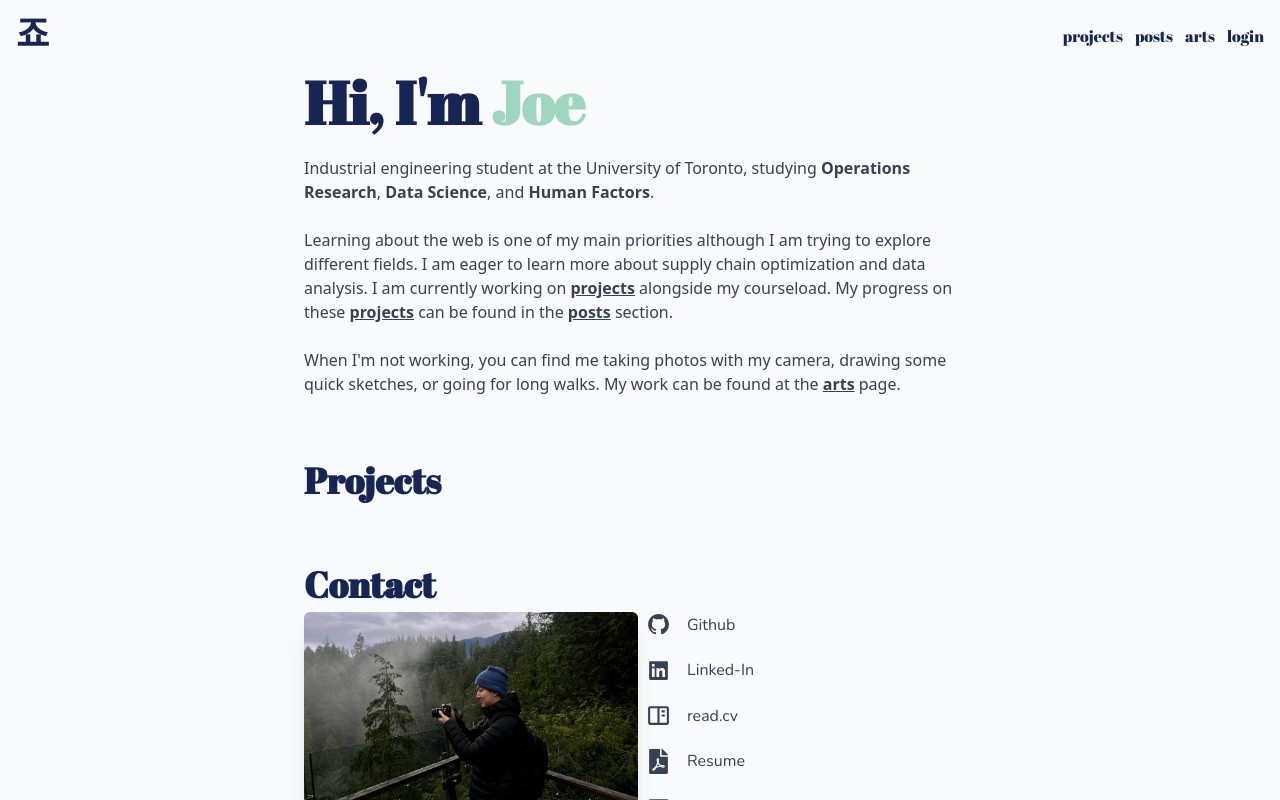
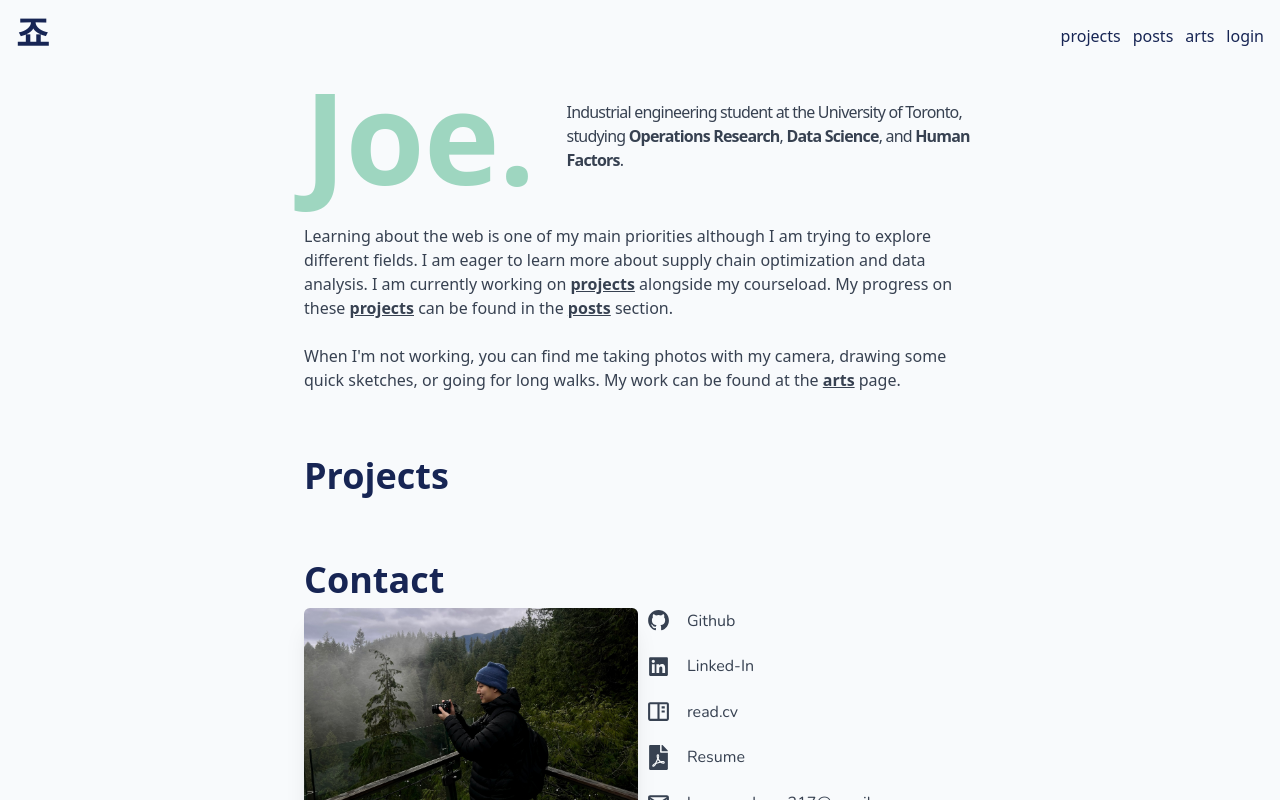
Before and after one commit to sehyunlee217/myBlog, a React (Vite) app in the folder client/: page / in a window 1280 px wide. Built offline with nearby package versions, Linux system fonts and the light colour scheme; no server answers.

Commit message:
Applied style changes to /Public page

```diff
--- a/client/index.html
+++ b/client/index.html
@@ -3,7 +3,7 @@
   <head>
     <meta charset="UTF-8" />
     <meta name="viewport" content="width=device-width, initial-scale=1.0" />
-    <title>s.h.l</title>
+    <title>Joe.Lee</title>
   </head>
   <body>
     <div id="root"></div>
--- a/client/src/components/Footer.jsx
+++ b/client/src/components/Footer.jsx
@@ -3,7 +3,7 @@ import Clock from "./clock";
 
 function Footer() {
     return (
-        <div className=" border-t-2 border-opacity-50 border-korean_oak  font-abril py-1 text-bg_dark dark:text-font_dark sticky top-full flex justify-center">
+        <div className=" bg-neutral-100 bg-opacity-60 border-neutral-400 border-t border-opacity-50 font-sans py-4 text-bg_dark dark:text-font_dark sticky top-full flex justify-center">
             <Clock />
         </div>
     );
--- a/client/src/components/Post.jsx
+++ b/client/src/components/Post.jsx
@@ -4,7 +4,7 @@ import { Link } from "react-router-dom";
 function Post({ title, image, date, summary, _id }) {
 
     return (
-        <Link to={`/posts/${ _id }`} className="flex flex-col justify-between pb-10">
+        <Link to={`/posts/${ _id }`} className="flex flex-col justify-between pb-10 bg-neutral-100 bg-opacity-60 ">
             <img className="object-cover h-20 rounded-lg hover:opacity-80" src={'https://myblogapi-410916.ue.r.appspot.com/' + image} />
             <div className="flex flex-col gap-1">
                 <div className='flex justify-between align-middle'>
--- a/client/src/features/auth/posts/PostEdit.jsx
+++ b/client/src/features/auth/posts/PostEdit.jsx
@@ -96,7 +96,7 @@ export default function PostEdit() {
 
     return (
         <div className="flex justify-center h-full">
-            <form className="flex flex-col gap-2 w-[80%] border-2 p-4 h-full"
+            <form className="flex flex-col gap-2 w-[80%] border-2 p-4 h-full text-black"
                 onSubmit={updatePost}
                 encType="multipart/form-data">
                 <input className="border-2 px-2 py-1 text-xl"
--- a/client/src/pages/Layout.jsx
+++ b/client/src/pages/Layout.jsx
@@ -4,9 +4,9 @@ import Footer from "../components/Footer";
 
 const Layout = () => {
     return (
-        <div className="h-full flex flex-col bg-gradient-to-br bg-slate-50 text-gray-700 dark:bg-neutral-800 dark:text-slate-50 antialiased">
+        <div className="h-full flex flex-col bg-gradient-to-br bg-slate-50 text-gray-700 dark:bg-bg_dark dark:text-white dark:text-opacity-70 antialiased">
             <Header />
-            <div className="font-rounded px-4 h-full">
+            <div className="font-sans px-4 h-full">
                 <Outlet />
             </div>
             <Footer />
--- a/client/src/pages/Public.jsx
+++ b/client/src/pages/Public.jsx
@@ -24,9 +24,11 @@ export default function Home() {
         <div id='public-container' className='flex justify-center'>
             <div className="flex flex-col max-w-2xl w-full gap-12 sm:gap-16 ">
                 <div id="info-wrapper" className="flex flex-col gap-6">
-                    <div className="text-6xl font-bold font-abril"><span className=" text-blue-950 dark:text-slate-50">Hi, I'm <span className=" text-korean_oak">Joe</span></span></div>
-                    <div className="">
-                        Industrial engineering student at the University of Toronto, studying <span className="font-bold">Operations Research</span>, <span className="font-bold">Data Science</span>, and <span className="font-bold">Human Factors</span>.
+                    <div className="flex flex-col justify-center items-center gap-8 sm:flex-row tracking-tighter ">
+                        <div className="text-6xl font-bold font-abril "><span className=" text-blue-950 dark:text-slate-50"> <span className="text-korean_oak sm:text-9xl">Joe.</span></span></div>
+                        <div className="">
+                            Industrial engineering student at the University of Toronto, studying <span className="font-bold">Operations Research</span>, <span className="font-bold">Data Science</span>, and <span className="font-bold">Human Factors</span>.
+                        </div>
                     </div>
                     <div>
                         Learning about the web is one of my main priorities
@@ -41,11 +43,11 @@ export default function Home() {
                 </div>
 
                 <div id="project-wrapper">
-                    <div className="text-3xl sm:text-4xl font-abril font-extrabold text-blue-950 dark:text-slate-50">Projects</div>
+                    <div className="text-3xl sm:text-4xl font-abril font-bold text-blue-950 dark:text-slate-50">Projects</div>
                 </div>
 
                 <div id="contact-wrapper">
-                    <div className="text-3xl sm:text-4xl font-abril font-extrabold text-blue-950 dark:text-slate-50 pb-2">Contact</div>
+                    <div className="text-3xl sm:text-4xl font-abril font-bold text-blue-950 dark:text-slate-50 pb-2">Contact</div>
                     <div className="font-nunito flex flex-wrap sm:flex-nowrap">
                         <div className="w-full">
                             <img className="w-full rounded-md shadow-xl" src={profilePic}></img>
@@ -77,7 +79,7 @@ export default function Home() {
                 </div>
 
                 <div id="skills-wrapper">
-                    <div className="font-extrabold text-3xl sm:text-4xl font-abril text-blue-950 dark:text-slate-50 pb-2">Skills</div>
+                    <div className="font-bold text-3xl sm:text-4xl font-abril text-blue-950 dark:text-slate-50 pb-2">Skills</div>
                     <div className="opacity-80 flex justify-between transition ease-in-out delay-300" >
                         <BiLogoJavascript className=" hover:text-korean_umber duration-700" size={50} />
                         <BiLogoPython className=" hover:text-korean_yellow duration-700" size={50} />
@@ -92,7 +94,7 @@ export default function Home() {
                 </div>
 
                 <div id="post-wrapper" className="flex flex-col justify-center">
-                    <div className=" text-3xl sm:text-4xl font-abril font-extrabold text-blue-950 dark:text-slate-50 pb-2">Posts</div>
+                    <div className=" text-3xl sm:text-4xl font-abril font-bold text-blue-950 dark:text-slate-50 pb-2">Posts</div>
                     <div className="grid grid-cols-1 max-w-lg w-full pb-20 gap-6">
                         {posts.length > 0 && posts.slice(0, 3).map(post =>
                             <Post
--- a/client/tailwind.config.js
+++ b/client/tailwind.config.js
@@ -25,17 +25,15 @@ export default {
         font_light: "#B09777",
         emp_light: "#403A37",
 
-        bg_dark: "#29262B",
+        bg_dark: "#212121",
         font_dark: "#EBE4D5",
         emp_dark: "#F0BD5E"
-
-
       },
       fontFamily: {
         "rounded": ['M+PLUS+Rounded+1c', 'sans-serif'],
         "nunito": ['Nunito', 'sans-serif'],
         "korean": ['Do Hyeon', 'sans-serif'],
-        "abril": ['Abril Fatface', 'sans-serif']
+        "default": ['Abril Fatface', 'sans-serif']
       },
       keyframes: {
 
--- /dev/null
+++ b/package.json
@@ -0,0 +1,5 @@
+{
+  "dependencies": {
+    "highlight.js": "^11.9.0"
+  }
+}
```
Also changed, not shown: client/src/features/auth/posts/CreatePost.jsx (+7 -0 lines), 1 other file (tests, documents, lock files or other folders).
